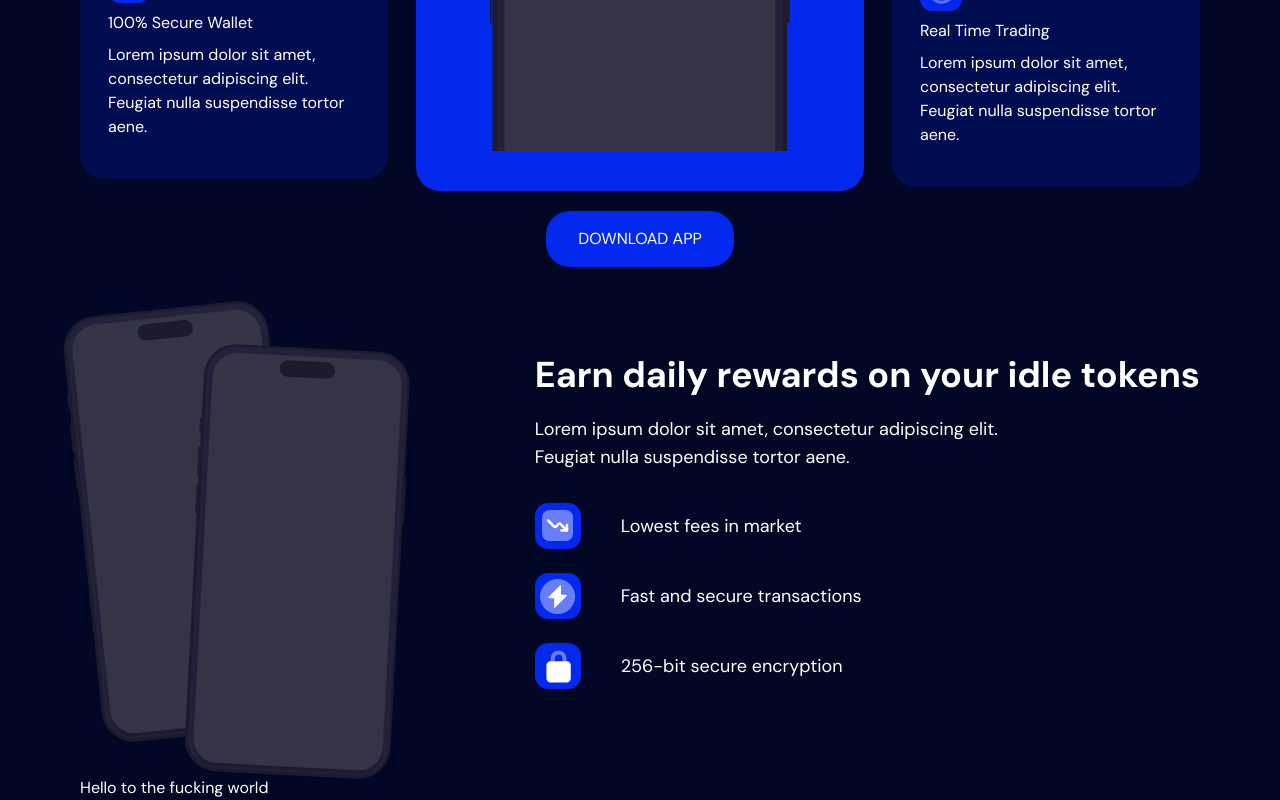
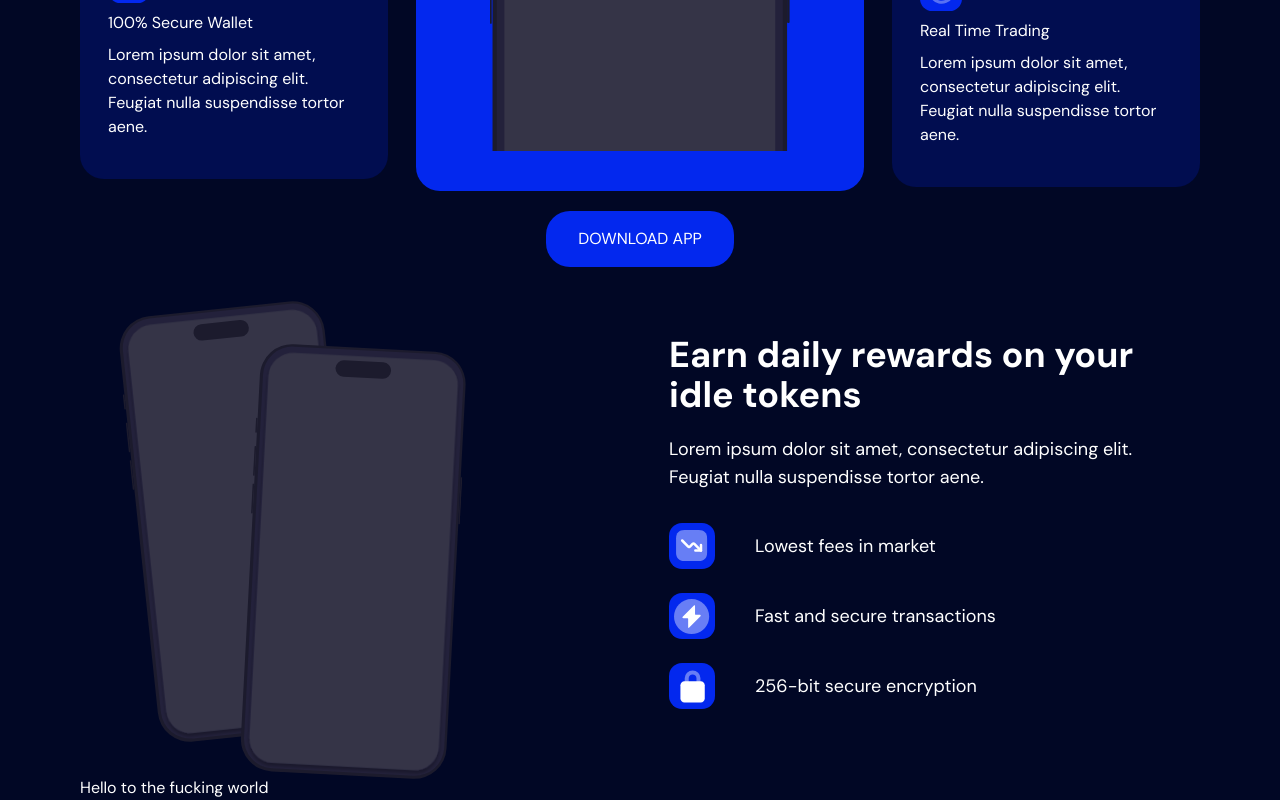
Before and after one commit to Yagazie-davidson/finanace_flow, a Next.js app: page / in a window 1280 px wide. Shown: the part 1412-2212 px from the top of the page. Built offline with nearby package versions, Linux system fonts and the light colour scheme.

Commit message:
modification

```diff
--- a/src/components/HomeContent.jsx
+++ b/src/components/HomeContent.jsx
@@ -5,10 +5,10 @@ import Image from "next/image";
 function HomeContent() {
 	return (
 		<>
-			<div className="flex justify-between items-center">
+			<div className="flex justify-between items-center mx-14">
 				<Iphones />
 				<div>
-					<h2 className="text-4xl font-bold mb-5">
+					<h2 className="text-4xl font-bold mb-5 max-w-[475px]">
 						Earn daily rewards on your idle tokens
 					</h2>
 					<p className="text-lg mb-8 max-w-[470px] font-normal">
```
